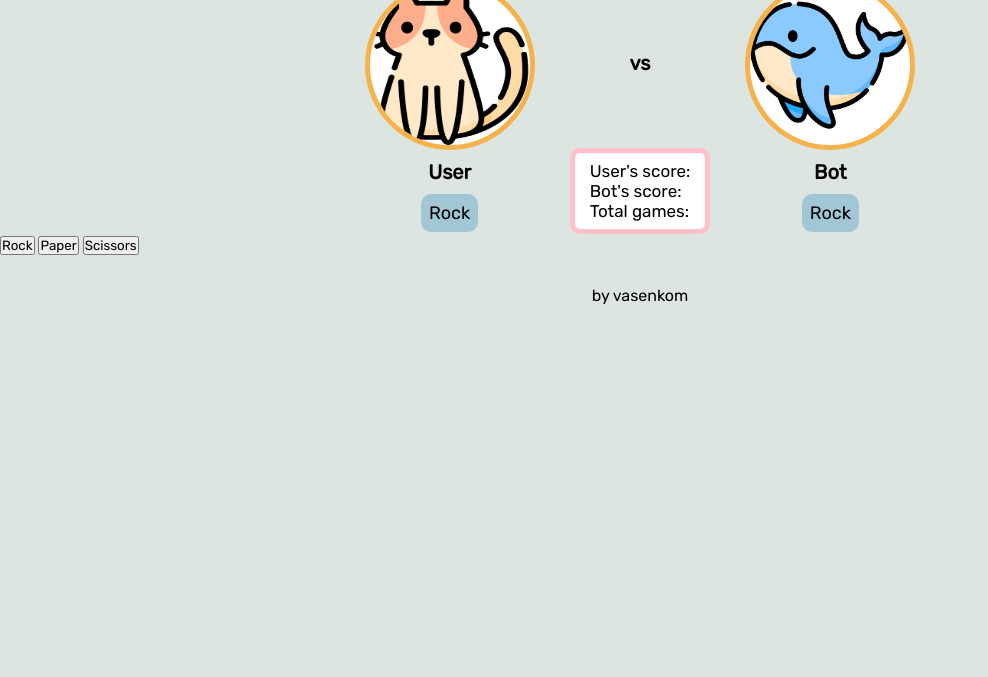
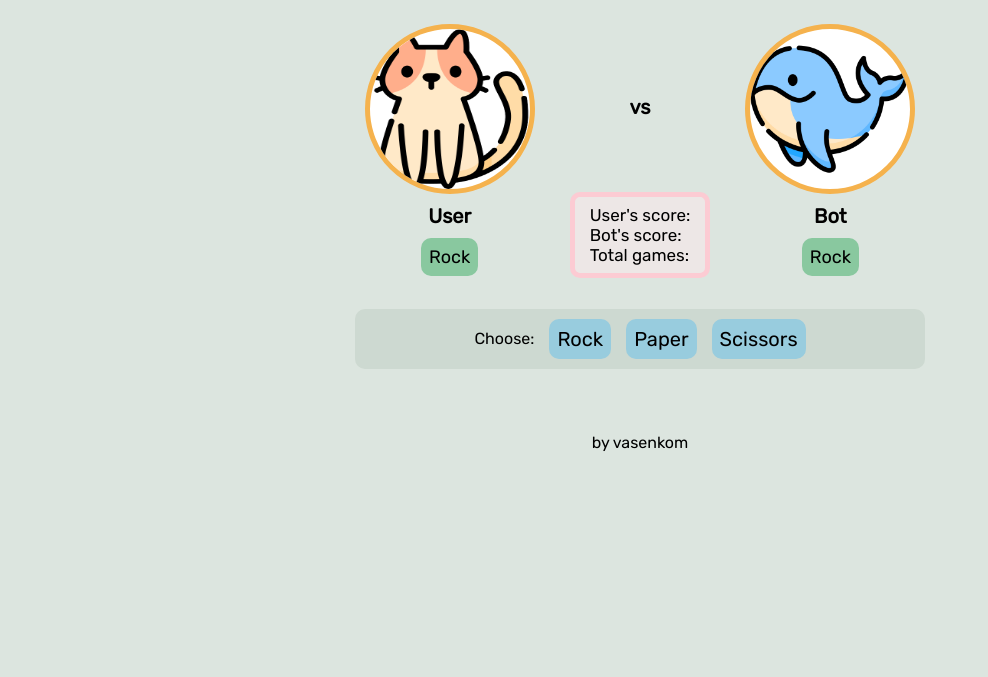
Before and after one commit to vasenkom/Rock-paper-scissors, a plain HTML site: page 1.html in a window 1280 px wide. Shown: the part 123-800 px from the top of the page, without its empty margins (0-988 px from the left). Drawn offline with Linux system fonts and the light colour scheme.

Commit message:
add .main to connect all game elements + add css to it; add css to .chooseTable

```diff
--- a/1.css
+++ b/1.css
@@ -13,9 +13,20 @@ body {
     align-items: center;
     justify-content: center;
 }
+.footer {
+    height: 60px;
+}
 .header h1 {
     text-align: center;
+    font-size: 40px;
     font-weight: 700;
+}
+.main {
+    height: 535px;
+    display: flex;
+    flex-direction: column;
+    align-self: center;
+    justify-content: center;
 }
 .playGround {
     margin-top: 20px;
@@ -28,7 +39,6 @@ body {
     gap: 35px;
     height: 258px;
     width: 570px;
-
 }
 .playerGround, .card, .infoGround {
     display: flex;
@@ -48,7 +58,7 @@ body {
     border: 5px solid #f5b24d;
 }
 .resultBoard {
-    background-color: #a1c6d4;
+    background-color: #89c89f;
     border-radius: 10px;
     padding: 8px;
     font-size: 18px;
@@ -56,8 +66,7 @@ body {
 .infoGround {
     display: flex;
     flex-direction: column;
-    justify-content: end;
-    align-items: center
+    align-items: center;
 }
 .vs {
     display: flex;
@@ -70,7 +79,6 @@ body {
     display: flex;
     align-self: center;
     justify-self: center;
-
 }
 .infoGround .results {
     display: flex;
@@ -78,7 +86,28 @@ body {
     align-self: flex-end;
     font-size: 17px;
     padding: 8px 15px;
-    background-color: white;
-    border: 5px solid pink ;
+    background-color: rgba(253, 232, 236, 0.498);
+    border: 5px solid rgb(252, 203, 211) ;
     border-radius: 10px;
 }
+.chooseTable {
+    border-radius: 10px;
+    background-color: #bdcbc27b;
+    display: flex;
+    flex-direction: row;
+    align-items: center;
+    justify-content: center;
+    margin-left: auto;
+    margin-right: auto;
+    margin-top: 30px;
+    width: 570px;
+    gap: 15px;
+    padding: 10px;
+}
+.chooseTable button {
+    padding: 8px;
+    border-radius: 10px;
+    background-color: #98ccde;
+    border: none;
+    font-size: 20px;
+}
--- a/1.html
+++ b/1.html
@@ -8,6 +8,7 @@
         <link rel="stylesheet" href="https://fonts.googleapis.com/css?family=Rubik">
     </body>
     <head>
+        <div class="main">
             <div class="header"><h1>Rock Paper Scissors</h1></div>
             <div class="playGround">
                 <div class="playerGround">
@@ -34,9 +35,11 @@
                 </div>
             </div>
             <div class="chooseTable">
+                <div style="text-align: center;"><p>Choose:</p></div>
                 <button type="button" id="rock">Rock</button>
                 <button type="button" id="paper">Paper</button>
                 <button type="button" id="scissors">Scissors</button>
+            </div>
         </div>
         <!--<script src="1.js"></script>-->
 
```
Lines whose indentation alone changed are shown as unchanged.
